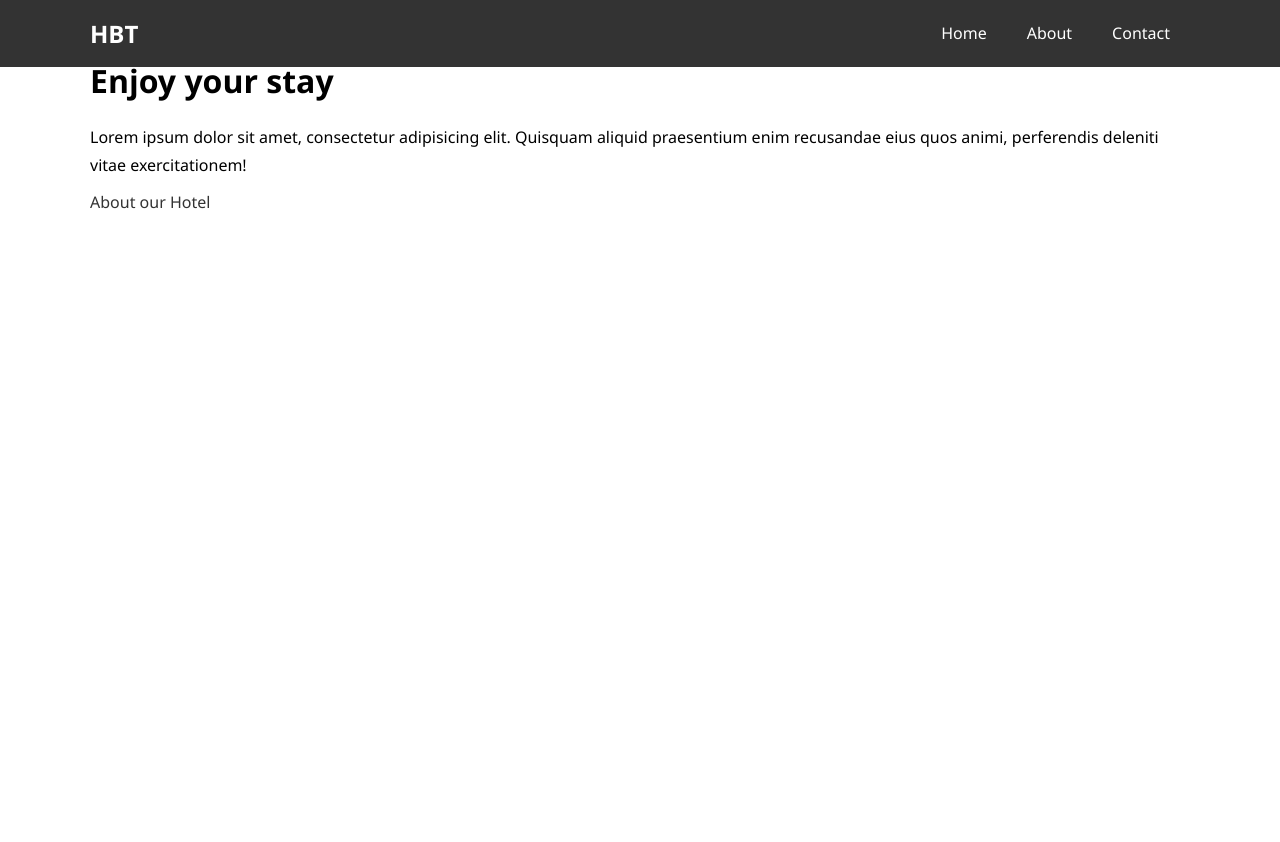
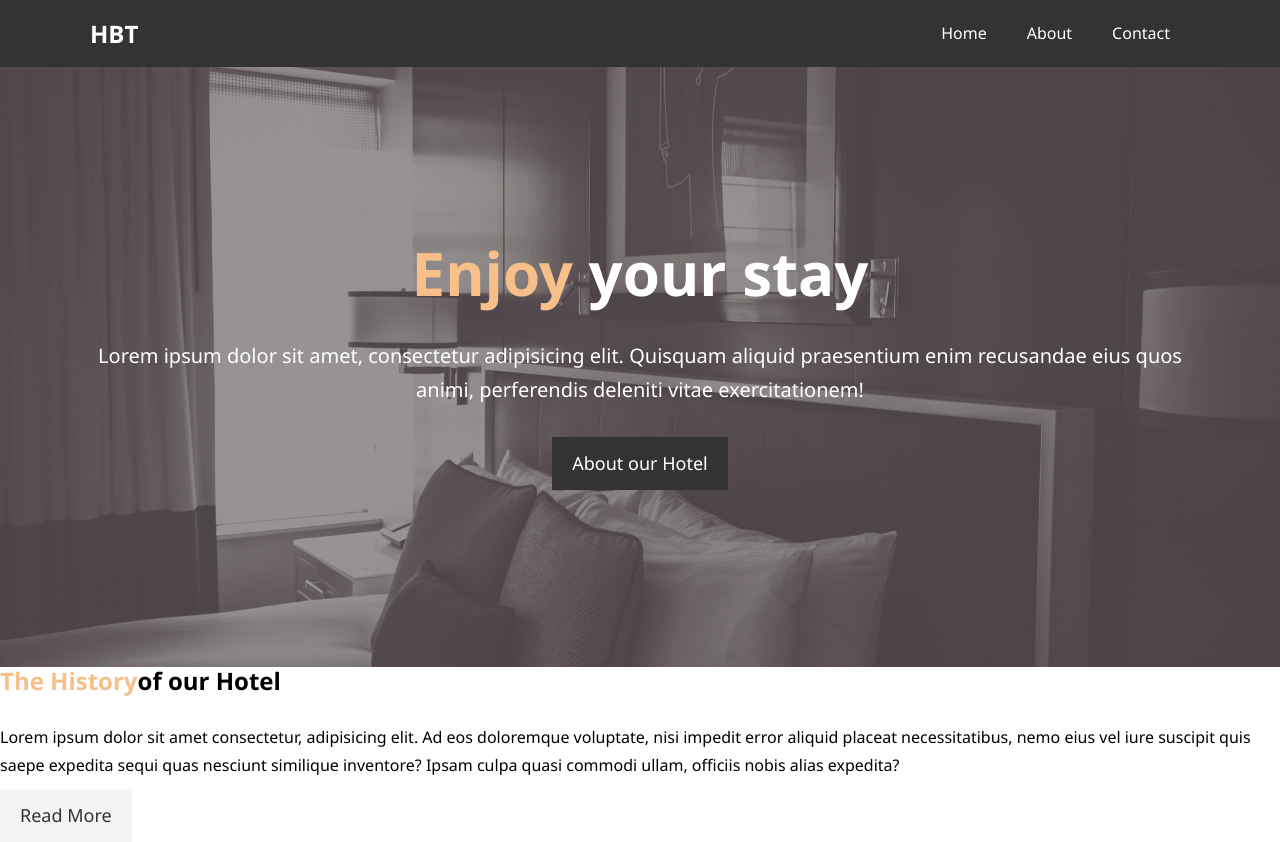
Before and after one commit to flap93/hotel-website-course, a plain HTML site: page index.html in a window 1280 px wide. Before the commit the page ends 800 px from the top, so only its background shows below. Drawn offline with Linux system fonts and the light colour scheme.

Commit message:
practicing html & css

```diff
--- a/css/style.css
+++ b/css/style.css
@@ -40,6 +40,35 @@ p {
 }
 
 
+.text-primary {
+    color: #f7c08a;
+}
+
+.lead {
+    font-size: 20px;
+}
+
+.btn {
+ display: inline-block;
+ font-size: 18px;
+ color: #fff;
+ background: #333;
+ padding: 13px 20px;
+ border: none;
+ cursor: pointer;
+ }
+
+
+ .btn:hover {
+     background: #f7c08a;
+     color: #333;
+ }
+
+ .btn-light {
+     background: #f4f4f4;
+     color: #333;
+
+ }
 /* NAVBAR */
 
 #navbar {
@@ -80,3 +109,28 @@ COLOUR OF THE LETTERS */
     background: #444;
     color: #f7c08a;
 }
+
+/* SHOWCASE */
+
+#showcase {
+
+    background: url('../image/showcase.jpg') no-repeat center center/cover;
+    height: 600px;
+}
+
+#showcase .showcase-content {
+    text-align: center;
+    color: #fff;
+    padding-top: 170px;
+}
+
+#showcase .showcase-content h1 {
+    font-size: 60px;
+    line-height: 1.2em;
+}
+
+
+#showcase .showcase-content p {
+    padding-bottom: 20px;
+    line-height: 1.7em;
+}
--- a/index.html
+++ b/index.html
@@ -27,7 +27,7 @@
              <div class="container">
                  <div class="showcase-content">
                      <h1> <span class="text-primary">Enjoy</span> your stay</h1>
-                     <p>Lorem ipsum dolor sit amet, consectetur adipisicing elit.
+                     <p class="lead">Lorem ipsum dolor sit amet, consectetur adipisicing elit.
                          Quisquam aliquid praesentium enim recusandae eius quos animi,
                          perferendis deleniti vitae exercitationem!</p>
                          <a class="btn"   href="about.html">About our Hotel</a>
@@ -35,5 +35,23 @@
              </div>
         </div>
     </header>
+
+    <section id="home-info" class="bkg-dark">
+        <div class="info-img"></div>
+        <div class="info-content">
+
+            <h2><span class="text-primary">The
+                History</span>of our Hotel</h2>
+                <p>Lorem ipsum dolor sit amet consectetur,
+                    adipisicing elit. Ad eos doloremque voluptate,
+                    nisi impedit error aliquid placeat necessitatibus,
+                    nemo eius vel iure suscipit quis saepe expedita sequi
+                     quas nesciunt similique inventore? Ipsam culpa quasi
+                     commodi ullam, officiis nobis alias expedita?</p>
+                     <a href="about.html" class="btn btn-light">Read More</a>
+
+        </div>
+
+    </section>
 </body>
 </html>
```
